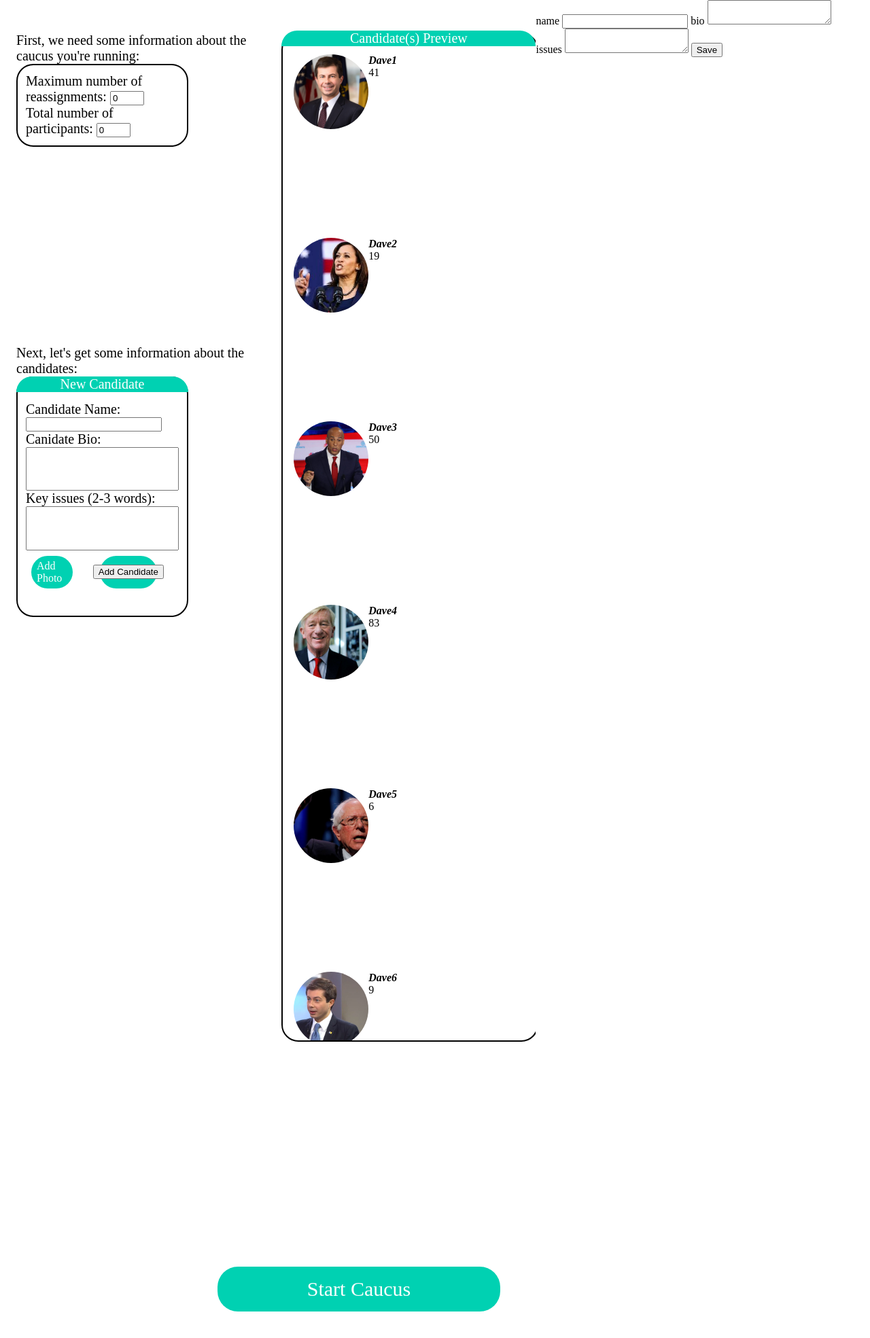
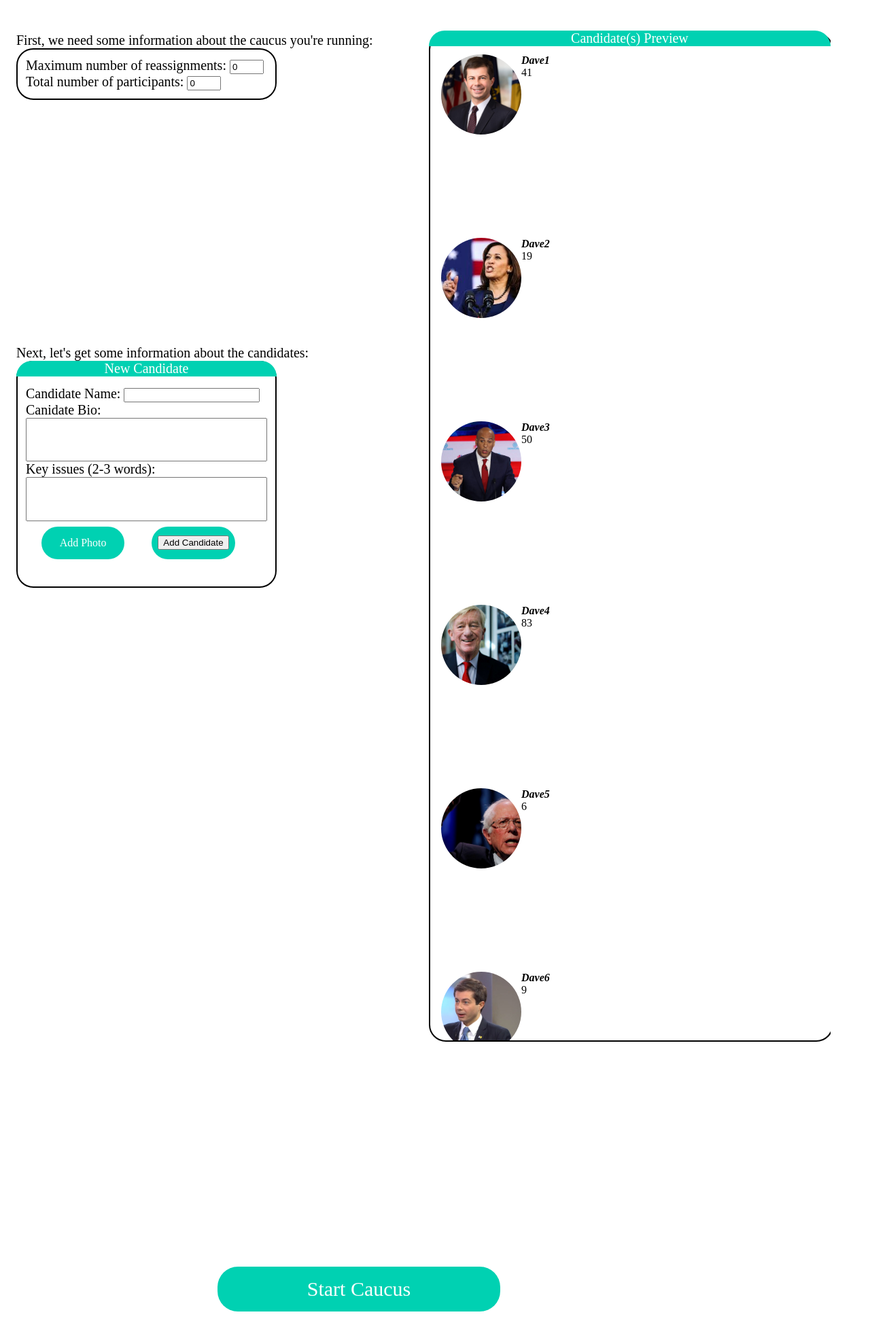
Before and after one commit to DavidCastillo2/ncfCaucusApp, a Flask app: page /wireframe in a window 1280 px wide. Shown: the part 106-2075 px from the top of the page at 68% size. Run offline with Flask 2, Linux system fonts and the light colour scheme; some libraries are stand-ins or nearby versions.

Commit message:
Connected Database to Form

```diff
--- a/app.py
+++ b/app.py
@@ -118,6 +118,9 @@
 @app.route('/wireframe', methods=("GET", "POST"))
 def wireframe():
     if request.method == "POST":
+        print("\n\n\n USer info")
+        print(request.form["name"])
+        print("\n\n\n")
         name = request.form["name"]
         bio = request.form["bio"]
         issues = request.form["issues"]
--- a/templates/wireframe.html
+++ b/templates/wireframe.html
@@ -73,11 +73,11 @@
                 <div class="infoBox" id="problemChild">
                     <form method="post">
                         <br />Candidate Name:
-                        <input type="text" id="canName" name="canName" min="0" value="{{ request.form['name'] }}" style="width:200px;" />
+                        <input type="text" id="name" name="name" min="0" value="{{ request.form['name'] }}" required style="width:200px;" />
                         <br /> Canidate Bio:
-                        <input type="text" id="canBio" name="canBio" min="0" value="{{ request.form['bio'] }}" style="width:100%; height:20%;" />
+                        <input type="text" id="bio" name="bio" min="0" value="{{ request.form['bio'] }}" style="width:100%; height:20%;" />
                         <br /> Key issues (2-3 words):
-                        <input type="text" id="canIssues" name="canIssues" min="0" value="{{ request.form['issues'] }}" style="width:100%; height:20%;" />
+                        <input type="text" id="issues" name="issues" min="0" value="{{ request.form['issues'] }}" style="width:100%; height:20%;" />
                         <br />
                         <div class="ButtonGroup" style="justify-content: center;">
                             <div class="Button" style="font-size: 16px; width: 30%;">
@@ -117,15 +117,7 @@
 <a href="{{ url_for('home') }}">
     <div class="submitButton"> Start Caucus </div>
 </a>
-<form method="post">
-    <label for="name">name</label>
-    <input name="name" id="name" value="{{ request.form['name'] }}" required>
-    <label for="bio">bio</label>
-    <textarea name="bio" id="bio">{{ request.form['bio'] }}</textarea>
-    <label for="issues">issues</label>
-    <textarea name="issues" id="issues">{{ request.form['issues'] }}</textarea>
-    <input type="submit" value="Save">
-</form>
+
 
 <!-- MAIN PAGE CONTENT END-->
 {% endblock %}
```
Also changed, not shown: instance/myData.sqlite.
